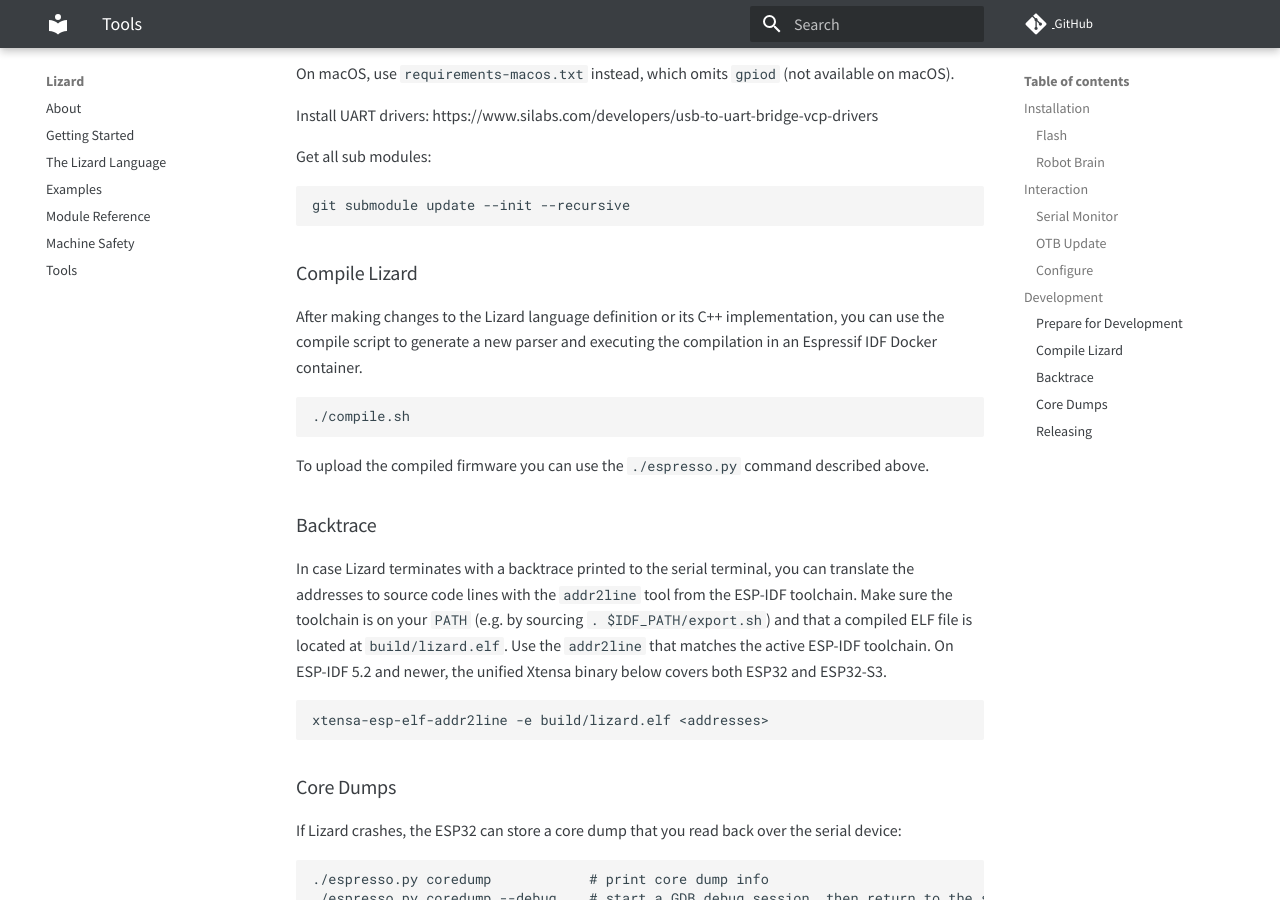
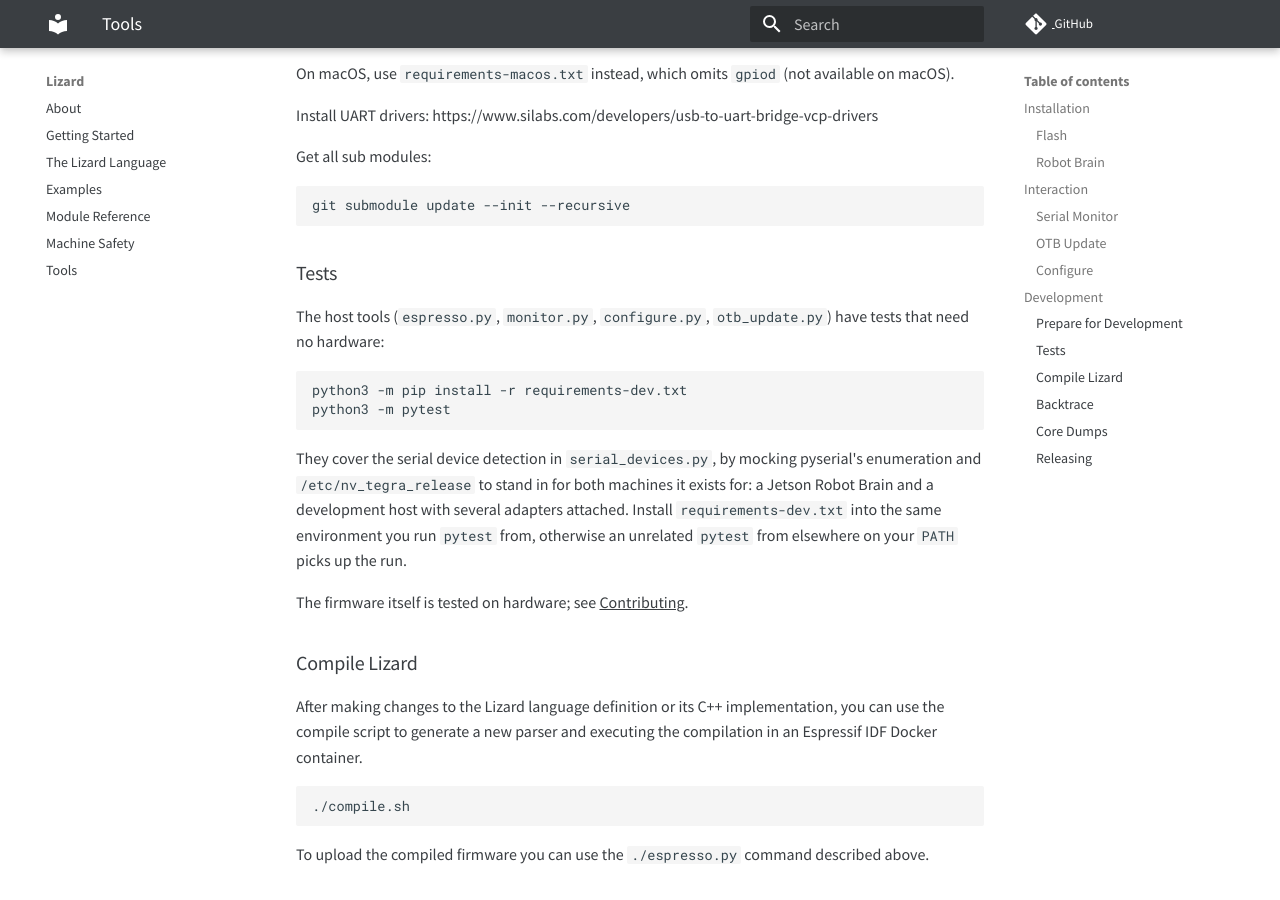
Before and after one commit to zauberzeug/lizard, an MkDocs documentation site: the page built from docs/tools.md, in a window 1280 px wide and 900 px high, scrolled down 3897 px. Built offline with MkDocs 1.6.1 and Material for MkDocs 9.7.7, drawn with Linux system fonts in a browser that asks for light colours; comment, search, counter and statistics services are not loaded.

Commit message:
Make the host tool tests runnable outside CI
The tests only existed as a CI job: the test runner was in no requirements file,
and no document mentioned that the repository had tests at all -- CONTRIBUTING.md's
"Testing" section still spoke only of hardware. Running them locally then picks up
whatever runner happens to be on PATH, whose plugins are loaded from a different
environment entirely and can fail the run before collection starts.

requirements-dev.txt names what a test run needs, and CI installs that file instead
of repeating the package list in the workflow. It stays separate from
requirements.txt on the same grounds the workflow comment gave: the tools under test
shell out to esptool rather than importing it, so pyserial is the only runtime
dependency the tests touch, and a Robot Brain has no use for a test runner.

pytest.ini bounds collection to the repository root, where all the Python lives.
Without it a bare run walks into submodules, components and build trees, so a
test_*.py appearing in any of them would join a run that installs nothing but
requirements-dev.txt.

Co-Authored-By: Claude Opus 5 (1M context) <noreply@anthropic.com>
Claude-Session: https://claude.ai/code/session_016PWhrgUWDqFYkJX62pviqM

````diff
--- a/docs/tools.md
+++ b/docs/tools.md
@@ -167,6 +167,23 @@ Get all sub modules:
 git submodule update --init --recursive
 ```
 
+### Tests
+
+The host tools (`espresso.py`, `monitor.py`, `configure.py`, `otb_update.py`) have tests that need no hardware:
+
+```bash
+python3 -m pip install -r requirements-dev.txt
+python3 -m pytest
+```
+
+They cover the serial device detection in `serial_devices.py`,
+by mocking pyserial's enumeration and `/etc/nv_tegra_release` to stand in for both machines it exists for:
+a Jetson Robot Brain and a development host with several adapters attached.
+Install `requirements-dev.txt` into the same environment you run `pytest` from,
+otherwise an unrelated `pytest` from elsewhere on your `PATH` picks up the run.
+
+The firmware itself is tested on hardware; see [Contributing](https://github.com/zauberzeug/lizard/blob/main/CONTRIBUTING.md).
+
 ### Compile Lizard
 
 After making changes to the Lizard language definition or its C++ implementation, you can use the compile script to generate a new parser and executing the compilation in an Espressif IDF Docker container.
--- /dev/null
+++ b/requirements-dev.txt
@@ -0,0 +1,6 @@
+# Everything needed to run the host tool tests, and deliberately not requirements.txt: the
+# tools under test shell out to esptool rather than importing it, so pyserial is the only
+# runtime dependency a test run actually touches. Keeping it separate lets CI install this
+# file verbatim, and keeps pytest off a Robot Brain.
+pyserial
+pytest
````
Also changed, not shown: AGENTS.md (+4 -0 lines), CONTRIBUTING.md (+12 -2 lines), 2 other files.
